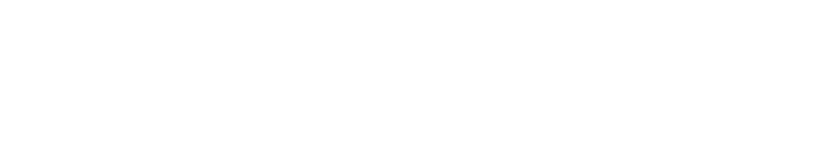
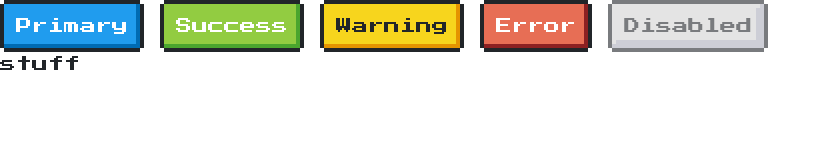
Before and after one commit to amado4884/Choose-your-own-adventure-game, a plain HTML site: page index.html in a window 1280 px wide. Shown: the whole page, without its empty margins (0-831 px from the left). Drawn offline with nearby package versions, Linux system fonts and the light colour scheme.

Commit message:
Working Ness

```diff
--- a/index.html
+++ b/index.html
@@ -3,7 +3,32 @@
   <head>
     <meta charset="UTF-8" />
     <meta name="viewport" content="width=device-width, initial-scale=1.0" />
+    <link
+      href="https://unpkg.com/nes.css@2.3.0/css/nes.min.css"
+      rel="stylesheet"
+    />
+    <link
+      href="https://fonts.googleapis.com/css2?family=Press+Start+2P&display=swap"
+      rel="stylesheet"
+    />
+    <style>
+      html,
+      body,
+      pre,
+      code,
+      kbd,
+      samp {
+        font-family: "Press Start 2P";
+      }
+    </style>
     <title>Document</title>
   </head>
-  <body></body>
+  <body>
+    <a href="button" class="nes-btn is-primary">Primary</a>
+    <a href="button" class="nes-btn is-success">Success</a>
+    <a href="button" class="nes-btn is-warning">Warning</a>
+    <a href="button" class="nes-btn is-error">Error</a>
+    <a href="button" class="nes-btn is-disabled">Disabled</a>
+    <p>stuff</p>
+  </body>
 </html>
```
